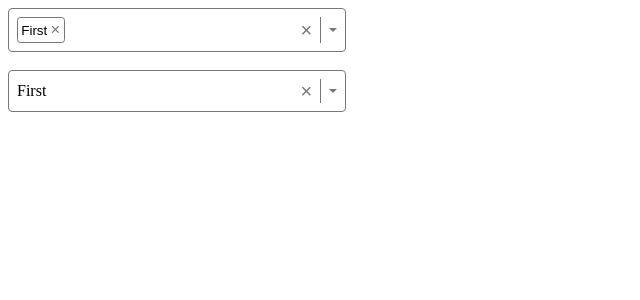
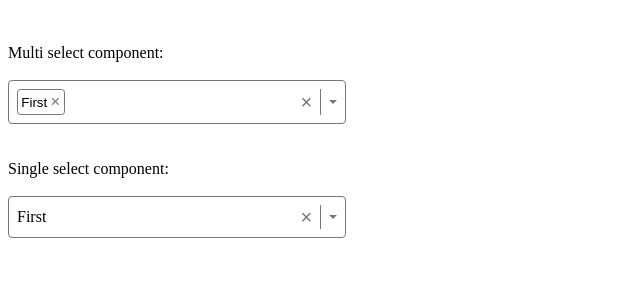
Before and after one commit to jhimy-michel/select-component, a React (Vite) app: page / in a window 1280 px wide. Shown: the top 300 px of the page, without its empty margins (0-640 px from the left). Built offline with nearby package versions, Linux system fonts and the light colour scheme.

Commit message:
adding space between components

```diff
--- a/src/App.tsx
+++ b/src/App.tsx
@@ -15,8 +15,17 @@ function App() {
 
   return (
     <>
+      <br />
+      <br />
+      <label>Multi select component: </label>
+      <br />
+      <br />
       <Select multiple={true} options={options} value={value1} onChange={(o) => setValue1(o)} />
-      <br></br>
+      <br />
+      <br />
+      <label>Single select component: </label>
+      <br />
+      <br />
       <Select options={options} value={value2} onChange={(o) => setValue2(o)} />
     </>
   );
```
